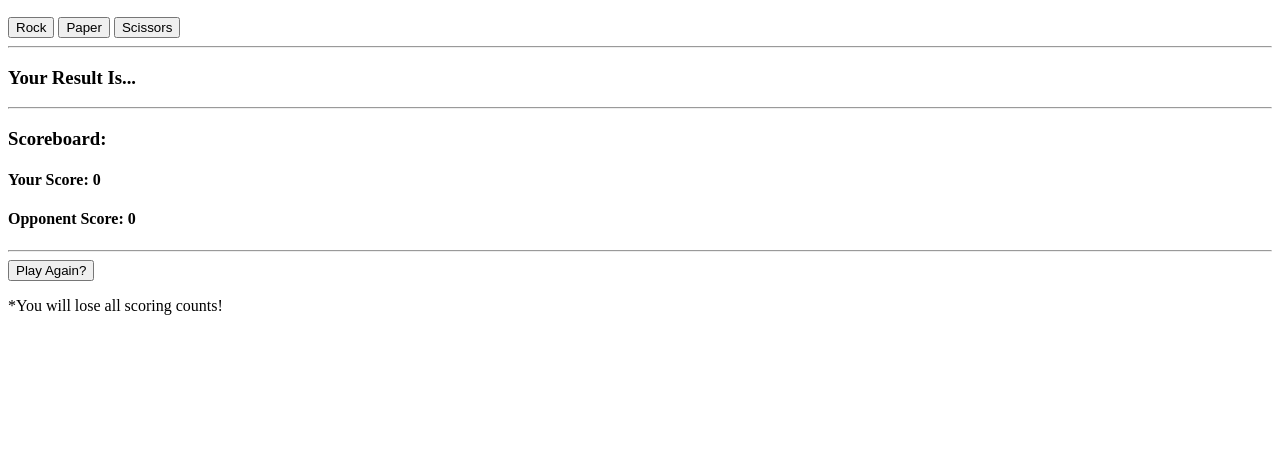
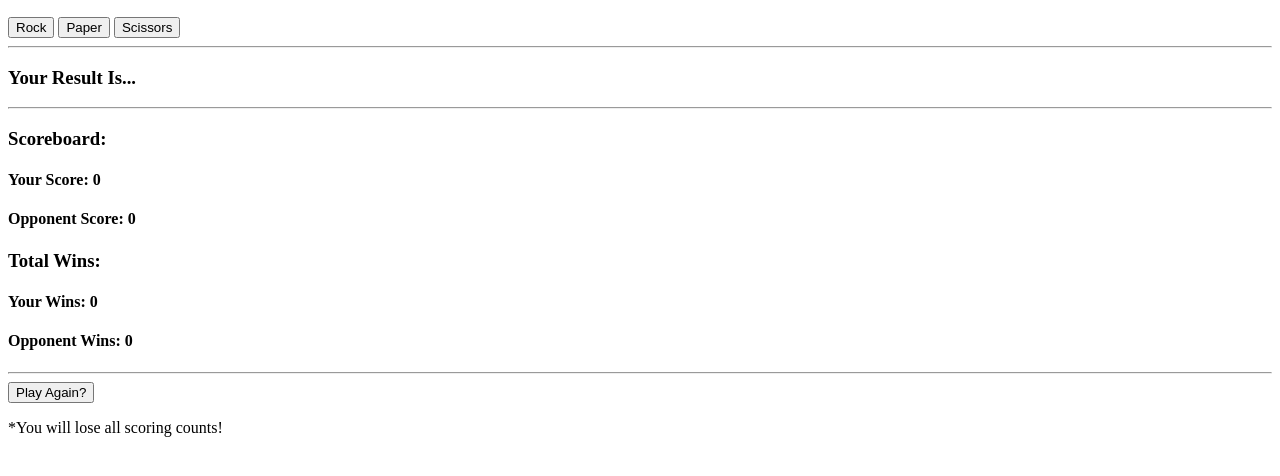
Before and after one commit to christensenjoshua/rockpaperscissors, a plain HTML site: page index.html in a window 1280 px wide. Both pictures are taken after a click on the button "Play Again?". Shown: the part 110-586 px from the top of the page. Drawn offline with Linux system fonts and the light colour scheme.

Commit message:
added total wins beyond the single win of 10 points

```diff
--- a/app.js
+++ b/app.js
@@ -1,10 +1,11 @@
 var computerChoices = ['rock', 'paper', 'scissors']
 var resultElement = document.getElementById("gameResult")
-var playerScore = 0
-var computerScore = 0
-var playerScoreElement = document.getElementById("playerScore")
-var computerScoreElement = document.getElementById("computerScore")
+var playerScore = 0; var playerWins = 0
+var computerScore = 0; var computerWins = 0
+var playerScoreElement = document.getElementById("playerScore"); var playerWinsElement = document.getElementById("playerWins")
+var computerScoreElement = document.getElementById("computerScore"); var computerWinsElement = document.getElementById("computerWins")
 var gameResult = ''
+var clear = false
 function play(choice) {
     var thisNumber = Math.floor(Math.random() * Math.floor(3))
     var thisChoice = computerChoices[thisNumber]
@@ -51,7 +52,11 @@ function play(choice) {
     }
     updateScreen()
 }
-function playAgain(){
+function playAgain(clear){
+    if(clear){
+        playerWins = 0
+        computerWins = 0
+    }
     playerScore = 0
     computerScore = 0
     gameResult = ''
@@ -60,17 +65,23 @@ function playAgain(){
 function updateScreen(){
     playerScoreElement.innerText = playerScore
     computerScoreElement.innerText = computerScore
+    playerWinsElement.innerText = playerWins
+    computerWinsElement.innerText = computerWins
     resultElement.innerText = gameResult
         if(playerScore >= 10){
             if(computerScore == playerScore){
                 alert("Congratulations! You both win!! (kindof)")
+                playerWins++
+                computerWins++
                 playAgain()
             }else{
                 alert("Congratulations, you win!!!")
+                playerWins++
                 playAgain()
             }
         }else if(computerScore >= 10){
             alert("Sorry, your opponent bested you!")
+            computerWins ++
             playAgain()
         }
     }
--- a/index.html
+++ b/index.html
@@ -20,8 +20,11 @@
     <h3>Scoreboard:</h3>
     <h4>Your Score: <span id="playerScore"></span></h4>
     <h4>Opponent Score: <span id="computerScore"></span></h4>
+    <h3>Total Wins:</h3>
+    <h4>Your Wins: <span id="playerWins"></span></h4>
+    <h4>Opponent Wins: <span id="computerWins"></span></h4>
     <hr />
-    <button onclick="playAgain()">Play Again?</button><p>*You will lose all scoring counts!</p>
+    <button onclick="playAgain(true)">Play Again?</button><p>*You will lose all scoring counts!</p>
     <script src="app.js">
     </script>
 </body>
```
